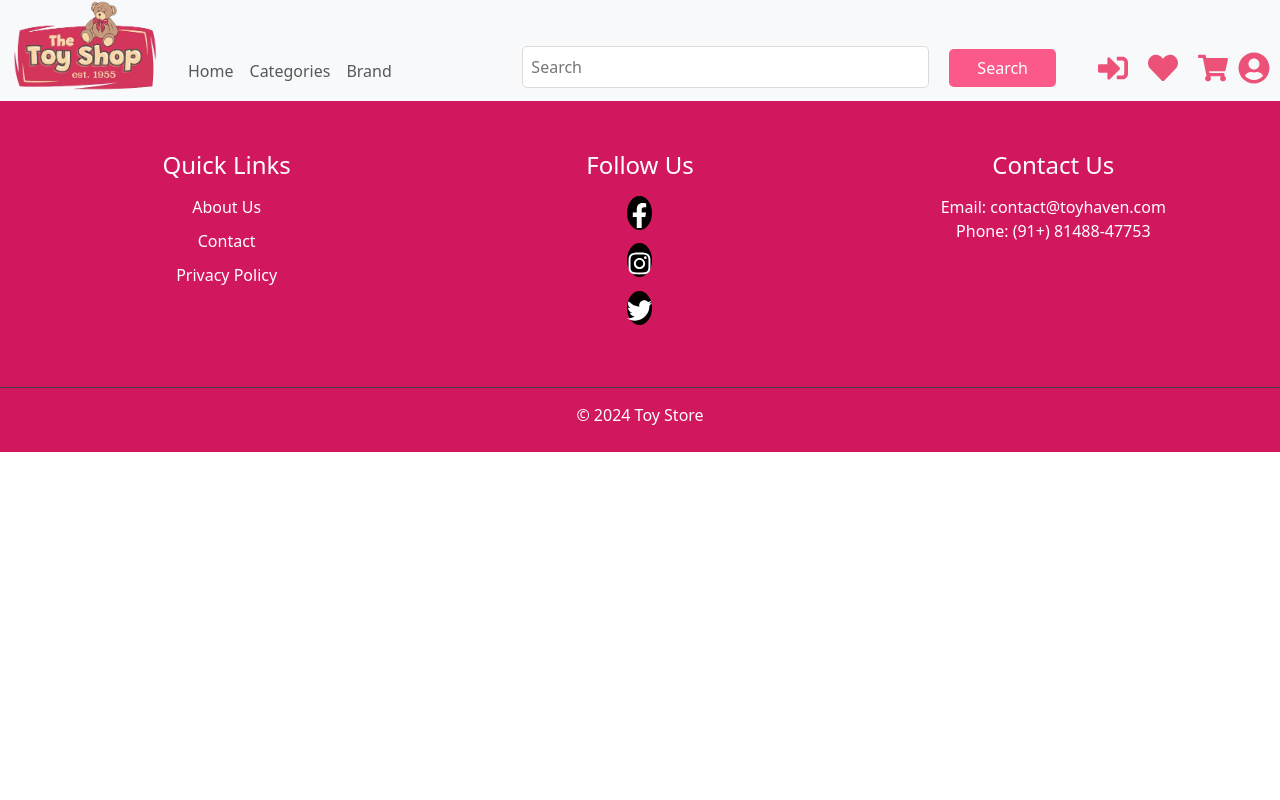
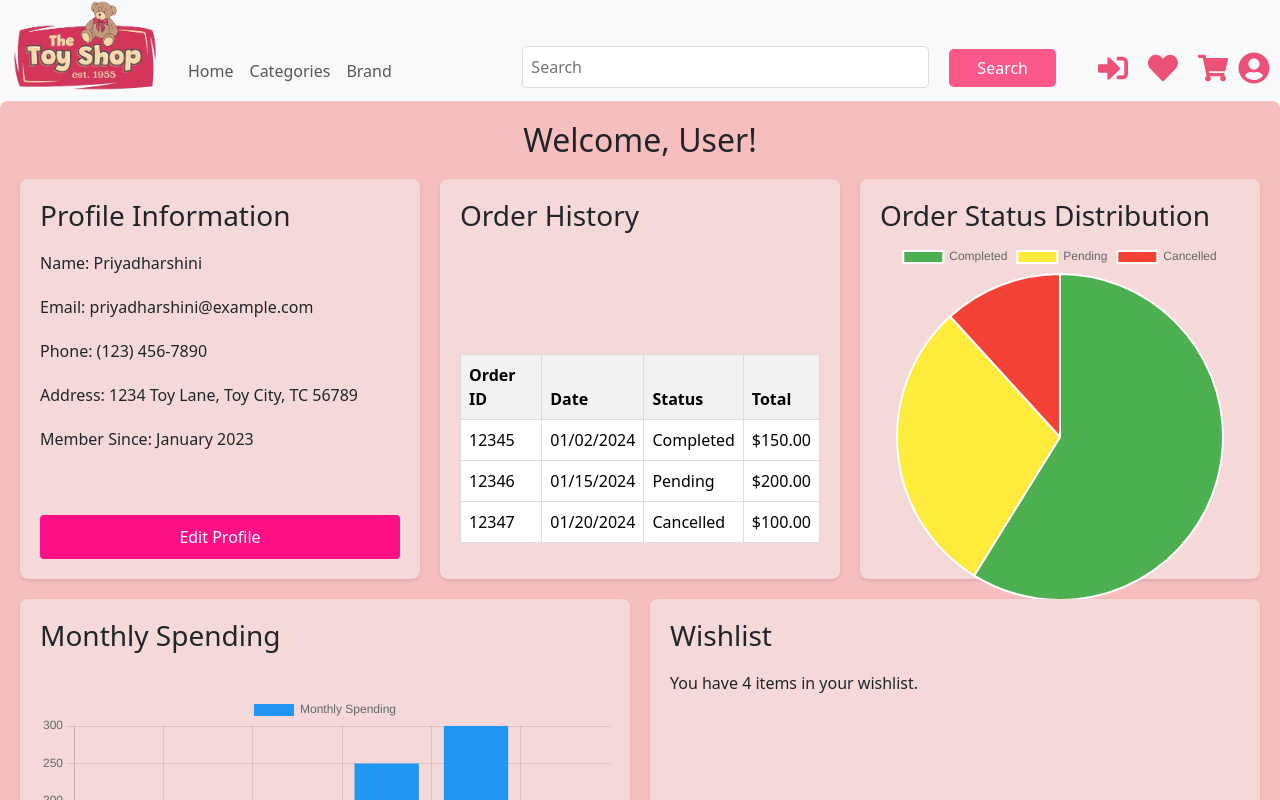
Before and after one commit to priyadarshini-j/AppDevelopment, a React (Create React App) app in the folder project/: page /userdashboard in a window 1280 px wide. Shown: the top 800 px of the page. Built offline with nearby package versions, Linux system fonts and the light colour scheme.

Commit message:
To change components

```diff
--- a/project/package.json
+++ b/project/package.json
@@ -11,10 +11,12 @@
     "@testing-library/react": "^13.4.0",
     "@testing-library/user-event": "^13.5.0",
     "bootstrap": "^5.3.3",
+    "chart.js": "^4.4.3",
     "jquery": "^3.7.1",
     "popper.js": "^1.16.1",
     "react": "^18.3.1",
     "react-bootstrap": "^2.10.4",
+    "react-chartjs-2": "^5.2.0",
     "react-dom": "^18.3.1",
     "react-icons": "^5.2.1",
     "react-redux": "^9.1.2",
--- a/project/src/App.js
+++ b/project/src/App.js
@@ -15,6 +15,7 @@ import Categories from './components/Categories';
 import { AuthProvider } from './components/AuthContext';
 import Brands from './components/Brands';
 import PaymentPage from './components/PaymentPage';
+import UserDashboard from './components/UserDashboard';
 
 const App = () => {
   return (
@@ -34,6 +35,7 @@ const App = () => {
         <Route path="/categories" element={<Categories/>} />
         <Route path="/brands" element={<Brands />} />
         <Route path="/paymentpage" element={<PaymentPage />} />
+        <Route path="/userdashboard" element={<UserDashboard />} />
       </Routes>
 
       <Footer />
--- /dev/null
+++ b/project/src/assets/css/UserDashboard.css
@@ -0,0 +1,67 @@
+.user-dashboard {
+    padding: 20px;
+    background-color: #f7bebe;
+    border-radius: 8px;
+    box-shadow: 0 2px 4px rgba(0, 0, 0, 0.1);
+  }
+
+  .dashboard-content {
+    display: flex;
+    flex-wrap: wrap;
+    justify-content: space-between;
+    gap: 20px;
+  }
+
+  .dashboard-section {
+    flex: 1 1 calc(25% - 20px); /* Flex-grow, flex-shrink, and flex-basis to ensure equal width with gap */
+    background-color: #f5d9d9;
+    padding: 20px;
+    border-radius: 8px;
+    box-shadow: 0 2px 4px rgba(0, 0, 0, 0.1);
+    display: flex;
+    flex-direction: column;
+    justify-content: space-between;
+    height: 400px; /* Adjust height to fit new content */
+  }
+
+  .dashboard-section h3 {
+    margin-top: 0;
+  }
+
+  .dashboard-section p {
+    margin: 10px 0;
+  }
+
+  .dashboard-section .btn {
+    display: block;
+    width: 100%;
+    text-align: center;
+    margin-top: auto;
+    padding: 10px 20px;
+    background-color: #fd0f86;
+    color: #ffffff;
+    border: none;
+    border-radius: 4px;
+    text-decoration: none;
+    font-size: 16px;
+  }
+
+  .dashboard-section .btn:hover {
+    background-color: #d40745;
+  }
+
+  .table {
+    width: 100%;
+    border-collapse: collapse;
+    margin-top: 10px;
+  }
+
+  .table th, .table td {
+    border: 1px solid #ddd;
+    padding: 8px;
+  }
+
+  .table th {
+    background-color: #f2f2f2;
+    text-align: left;
+  }
--- a/project/src/components/ActionAreaCard.js
+++ b/project/src/components/ActionAreaCard.js
@@ -39,32 +39,32 @@ const CardGallery = () => {
       <ActionAreaCard
         image="https://www.toymarche.com/s/5f447e14285691dcc9bfcdf2/6439a89dcd47c4ccb7772ea8/category-thumbnails-12--480x480.png"
         alt="Product 1"
-        link="/link-1"
+        link="/categories"
       />
       <ActionAreaCard
         image="https://www.toymarche.com/s/5f447e14285691dcc9bfcdf2/64399b1c1c63e660124a0fb2/100-480x480.png"
         alt="Product 2"
-        link="/link-2"
+        link="/categories"
       />
       <ActionAreaCard
         image="https://www.toymarche.com/s/5f447e14285691dcc9bfcdf2/6439a6a359c25f1bb758abec/category-thumbnails-9--480x480.png"
         alt="Product 3"
-        link="/link-3"
+         link="/categories"
       />
       <ActionAreaCard
         image="https://www.toymarche.com/s/5f447e14285691dcc9bfcdf2/64399b3a1c63e660124a11ac/98-480x480.png"
         alt="Product 4"
-        link="/link-4"
+        link="/categories"
       />
       <ActionAreaCard
         image="https://www.toymarche.com/s/5f447e14285691dcc9bfcdf2/6439a6098943cbba27ef31b3/category-thumbnails-7--480x480.png"
         alt="Product 4"
-        link="/link-4"
+         link="/categories"
       />
       <ActionAreaCard
         image="https://www.toymarche.com/s/5f447e14285691dcc9bfcdf2/6439a64fc3695eb9c4a71c56/category-thumbnails-8--480x480.png"
         alt="Product 4"
-        link="/link-4"
+        link="/categories"
       />
     </div>
   );
--- a/project/src/components/CartPage.js
+++ b/project/src/components/CartPage.js
@@ -29,7 +29,7 @@ const CartPage = () => {
           style={buttonStyle}
           onMouseEnter={() => setHover(true)}
           onMouseLeave={() => setHover(false)}
-          onClick={() => window.location.href = '/'}
+          onClick={() => window.location.href = '/categories'}
         >
           Continue Shopping
         </button>
--- a/project/src/components/CircleCard.js
+++ b/project/src/components/CircleCard.js
@@ -52,27 +52,27 @@ const CircleCardGallery = () => {
       <CircleCard
         image="https://cdn.pixelbin.io/v2/black-bread-289bfa/HrdP6X/original/hamleys-category/17132531250-18months.webp"
         alt="Product 1"
-        link="/link-1"
+        link="/categories"
       />
       <CircleCard
         image="https://cdn.pixelbin.io/v2/black-bread-289bfa/HrdP6X/original/hamleys-category/171326020518-36months.webp"
         alt="Product 2"
-        link="/link-2"
+         link="/categories"
       />
       <CircleCard
         image="https://cdn.pixelbin.io/v2/black-bread-289bfa/HrdP6X/original/hamleys-category/171334204812_years(1).webp"
         alt="Product 3"
-        link="/link-3"
+        link="/categories"
       />
       <CircleCard
         image="https://cdn.pixelbin.io/v2/black-bread-289bfa/HrdP6X/original/hamleys-category/17132705845-7years.webp"
         alt="Product 3"
-        link="/link-3"
+        link="/categories"
       />
       <CircleCard
         image="https://cdn.pixelbin.io/v2/black-bread-289bfa/HrdP6X/original/hamleys-category/17133425769-12years.webp"
         alt="Product 4"
-        link="/link-4"
+        link="/categories"
       />
     </div>
   );
--- a/project/src/components/Footer.js
+++ b/project/src/components/Footer.js
@@ -17,10 +17,6 @@ const Footer = () => {
         <div className="footer-section social">
           <h4>Follow Us</h4>
           <ul>
-            {/* <li><a href="https://facebook.com">Facebook</a></li>
-            <li><a href="https://twitter.com">Twitter</a></li>
-            <li><a href="https://instagram.com">Instagram</a></li> */}
-            {/* <li><a href="https://facebook.com" aria-label="Facebook"><i className="fab fa-facebook-f"></i></a></li> */}
             <li>
             <a
                 className="social-btn"
--- a/project/src/components/Login.js
+++ b/project/src/components/Login.js
@@ -35,6 +35,9 @@ function Login() {
       if (formData.email === "priya@gmail.com" && formData.password === "priya123") {
         login();
         navigate('/categories');
+      }  else if (formData.email === "admin@gmail.com" && formData.password === "admin123") {
+        login();
+        navigate('/admin'); // Navigate to admin dashboard
       } else {
         formErrors.general = "Incorrect email or password";
       }
--- /dev/null
+++ b/project/src/components/UserDashboard.js
@@ -0,0 +1,96 @@
+import React from 'react';
+import { Link } from 'react-router-dom';
+import { Pie, Bar } from 'react-chartjs-2';
+import 'chart.js/auto';
+import '../assets/css/UserDashboard.css';
+
+const UserDashboard = () => {
+  // Data for the pie chart
+  const pieData = {
+    labels: ['Completed', 'Pending', 'Cancelled'],
+    datasets: [
+      {
+        label: 'Order Status',
+        data: [10, 5, 2],
+        backgroundColor: ['#4caf50', '#ffeb3b', '#f44336'],
+      },
+    ],
+  };
+
+  // Data for the bar graph
+  const barData = {
+    labels: ['January', 'February', 'March', 'April', 'May', 'June'],
+    datasets: [
+      {
+        label: 'Monthly Spending',
+        data: [150, 200, 100, 250, 300, 200],
+        backgroundColor: '#2196f3',
+      },
+    ],
+  };
+
+  return (
+    <div className="user-dashboard">
+      <h2>Welcome, User!</h2>
+      <div className="dashboard-content">
+        <div className="dashboard-section">
+          <h3>Profile Information</h3>
+          <p>Name: Priyadharshini</p>
+          <p>Email: priyadharshini@example.com</p>
+          <p>Phone: (123) 456-7890</p>
+          <p>Address: 1234 Toy Lane, Toy City, TC 56789</p>
+          <p>Member Since: January 2023</p>
+          <Link to="/edit-profile" className="btn btn-primary">Edit Profile</Link>
+        </div>
+        <div className="dashboard-section">
+          <h3>Order History</h3>
+          <table className="table">
+            <thead>
+              <tr>
+                <th>Order ID</th>
+                <th>Date</th>
+                <th>Status</th>
+                <th>Total</th>
+              </tr>
+            </thead>
+            <tbody>
+              <tr>
+                <td>12345</td>
+                <td>01/02/2024</td>
+                <td>Completed</td>
+                <td>$150.00</td>
+              </tr>
+              <tr>
+                <td>12346</td>
+                <td>01/15/2024</td>
+                <td>Pending</td>
+                <td>$200.00</td>
+              </tr>
+              <tr>
+                <td>12347</td>
+                <td>01/20/2024</td>
+                <td>Cancelled</td>
+                <td>$100.00</td>
+              </tr>
+            </tbody>
+          </table>
+        </div>
+        <div className="dashboard-section">
+          <h3>Order Status Distribution</h3>
+          <Pie data={pieData} />
+        </div>
+        <div className="dashboard-section">
+          <h3>Monthly Spending</h3>
+          <Bar data={barData} />
+        </div>
+        <div className="dashboard-section">
+          <h3>Wishlist</h3>
+          <p>You have 4 items in your wishlist.</p>
+          <Link to="/wishlist" className="btn">View Wishlist</Link>
+        </div>
+      </div>
+    </div>
+  );
+};
+
+export default UserDashboard;
--- a/project/src/components/UserPanel.js
+++ b/project/src/components/UserPanel.js
@@ -55,7 +55,7 @@ const UserPanel = () => {
             <FaUserCircle style={styles.profileIcon} onClick={toggleDropdown} />
             <div style={styles.dropdown}>
                 <Link
-                    to="/profile"
+                    to="/UserDashboard"
                     style={{
                         ...styles.dropdownItem,
                         ...(hoveredItem === 'profile' ? styles.hoveredDropdownItem : {})
```
Also changed, not shown: project/src/components/Admin/AdminDashboard.js (added, +38 -0 lines), 1 other file (tests, documents, lock files or other folders).
